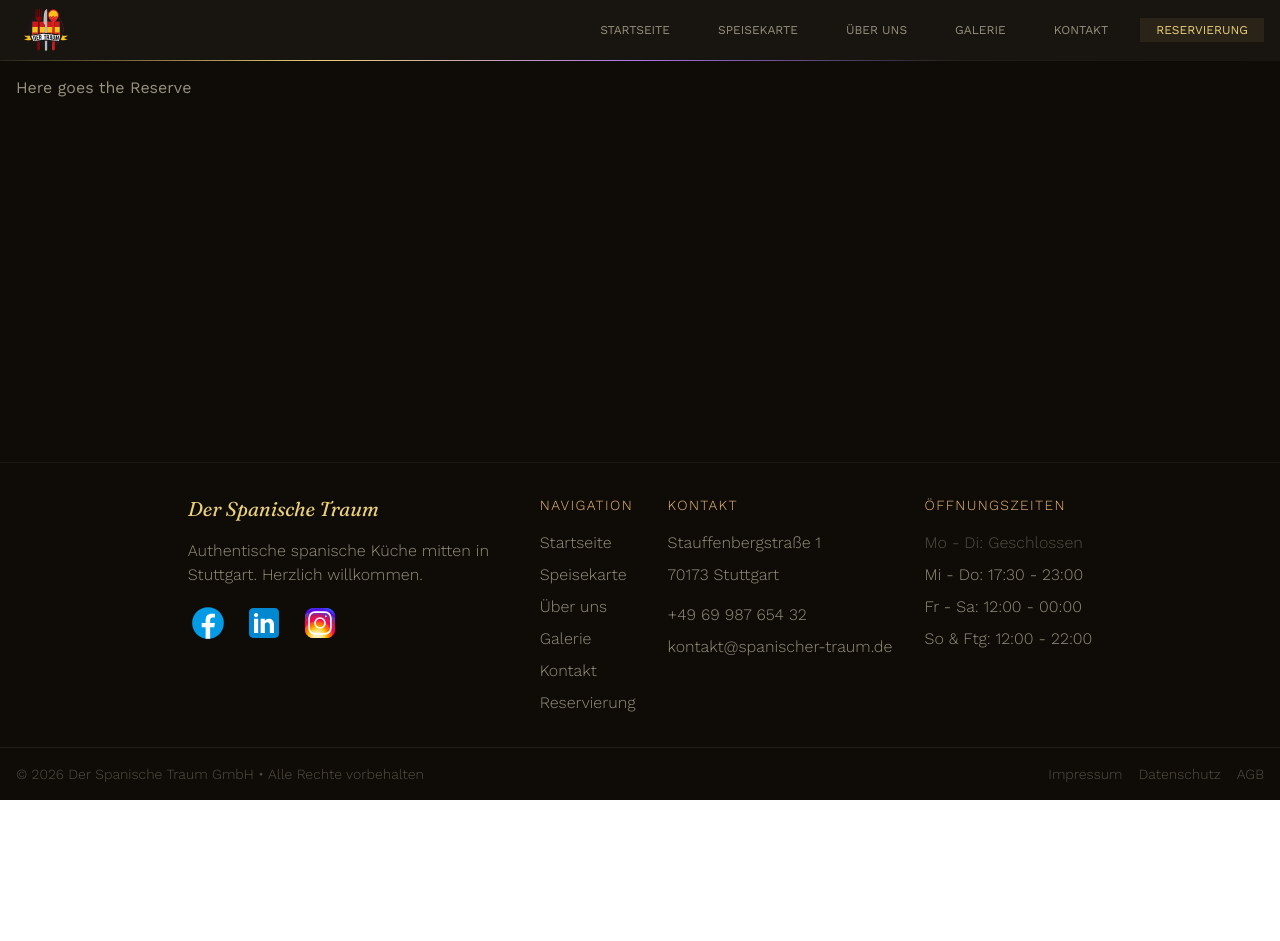
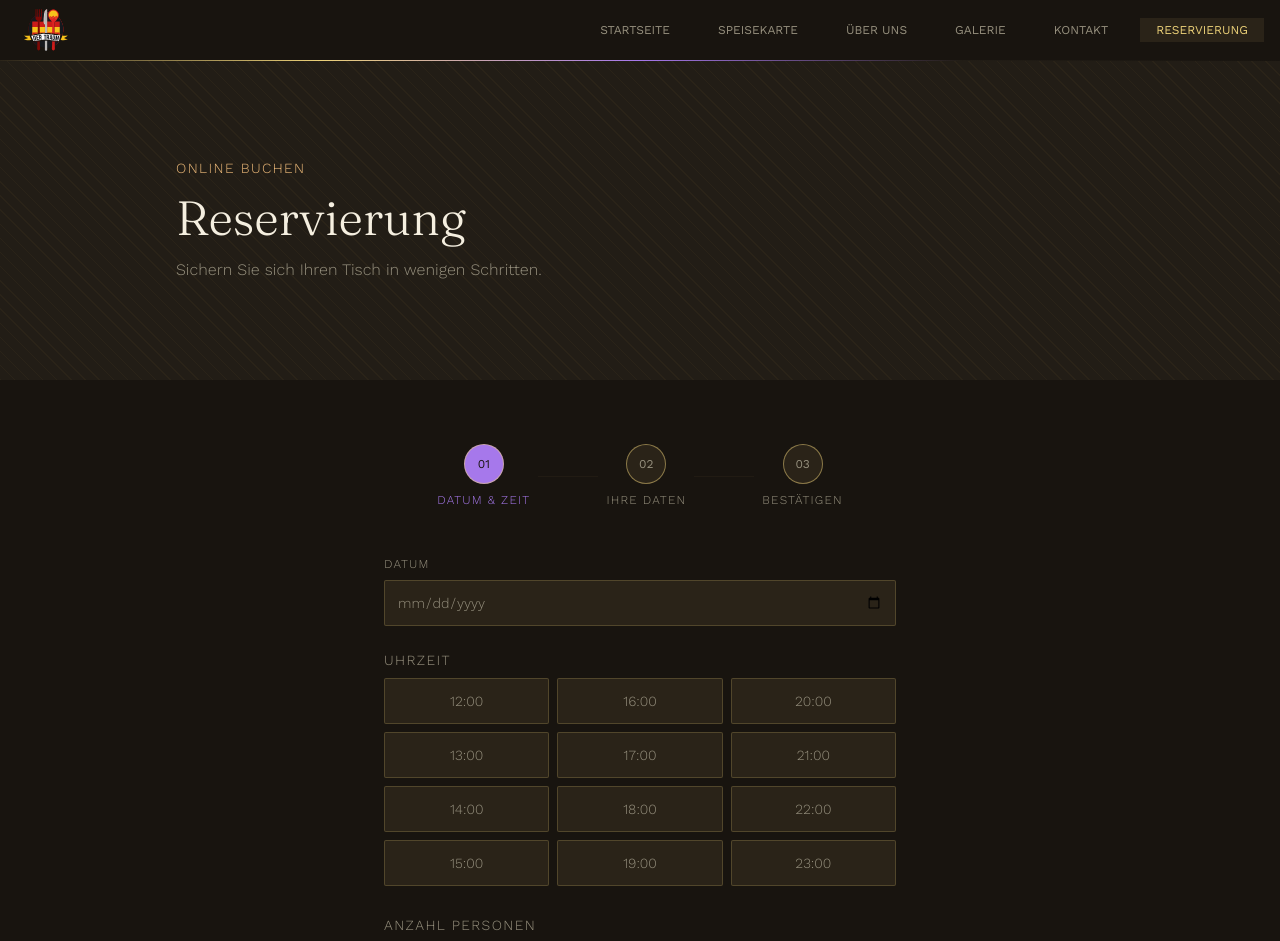
Before and after one commit to adriagomez-syntax/restaurant-page-adria, a React (Vite) app: page /reserve in a window 1280 px wide. Shown: the top 941 px of the page. Before the commit the page ends 800 px from the top, so only its background shows below. Built offline with nearby package versions, Linux system fonts and the light colour scheme.

Commit message:
Reserve page phase 1

```diff
--- a/src/assets/data.js
+++ b/src/assets/data.js
@@ -9,9 +9,24 @@
 
 export const openingHours = [
 	{ day: "Mo - Di", hoursBegin: "", hoursEnd: "", isOpen: false },
-	{ day: "Mi - Do", hoursBegin: "17:30", hoursEnd: "23:00", isOpen: true },
+	{ day: "Mi - Do", hoursBegin: "18:00", hoursEnd: "23:00", isOpen: true },
 	{ day: "Fr - Sa", hoursBegin: "12:00", hoursEnd: "00:00", isOpen: true },
 	{ day: "So & Ftg", hoursBegin: "12:00", hoursEnd: "22:00", isOpen: true },
+]
+
+export const reserveHours = [
+	{ hour: "12:00", exclusion: ["Mo", "Di", "Mi", "Do"] },
+	{ hour: "13:00", exclusion: ["Mo", "Di", "Mi", "Do"] },
+	{ hour: "14:00", exclusion: ["Mo", "Di", "Mi", "Do"] },
+	{ hour: "15:00", exclusion: ["Mo", "Di", "Mi", "Do"] },
+	{ hour: "16:00", exclusion: ["Mo", "Di", "Mi", "Do"] },
+	{ hour: "17:00", exclusion: ["Mo", "Di", "Mi", "Do"] },
+	{ hour: "18:00", exclusion: ["Mo", "Di"] },
+	{ hour: "19:00", exclusion: ["Mo", "Di"] },
+	{ hour: "20:00", exclusion: ["Mo", "Di"] },
+	{ hour: "21:00", exclusion: ["Mo", "Di"] },
+	{ hour: "22:00", exclusion: ["Mo", "Di", "So", "Ftg"] },
+	{ hour: "23:00", exclusion: ["Mo", "Di", "Mi", "Do", "So", "Ftg"] },
 ]
 
 export const contactInfo = {
--- /dev/null
+++ b/src/components/common/utils/button/ButtonSelection.jsx
@@ -0,0 +1,14 @@
+import Button from "./Button";
+
+export default function ButtonSelection({ className = "", onClick = null, children }) {
+	const active = false;
+	const finalClass = className + " " +
+		(active ? "bg-accent-1 text-background" : "bg-background-card text-text") + " " +
+		"text-center text-sm font-light border border-accent-1/20 rounded-xs p-3"
+
+	return (
+		<Button type="click" className={ finalClass } onClick={ onClick }>
+			{ children }
+		</Button>
+	)
+}
--- /dev/null
+++ b/src/components/pages/reserve/HeroReserveSection.jsx
@@ -0,0 +1,14 @@
+import Hero from "../../common/hero/Hero";
+import SloganText from "../../common/hero/SloganText";
+import WelcomeText from "../../common/hero/WelcomeText";
+import TitleHighlight from "../../common/utils/TitleHighlight";
+
+export default function HeroReserveSection() {
+	return (
+		<Hero>
+			<TitleHighlight>Online Buchen</TitleHighlight>
+			<SloganText>Reservierung</SloganText>
+			<WelcomeText>Sichern Sie sich Ihren Tisch in wenigen Schritten.</WelcomeText>
+		</Hero>
+	)
+}
--- /dev/null
+++ b/src/components/pages/reserve/form/FormReserveProgress.jsx
@@ -0,0 +1,28 @@
+import FormReserveProgressNumber from "./FormReserveProgressNumber";
+
+export default function FormReserveProgress() {
+	const n = 3;
+	const current = 0;
+	const titles = [
+		"Datum & Zeit",
+		"Ihre Daten",
+		"Bestätigen"
+	]
+
+	return (
+		<ul className="flex gap-2 justify-center items-center">
+			{Array.from({ length: n }, (_, index) => (
+				<div key={ index } className="flex gap-2">
+					<FormReserveProgressNumber number={ index >= current ? index + 1 : -1 }
+						filledClass={ (index === current ? "text-background bg-accent-2" : (index < current ? "text-background bg-accent-1" : "text-text bg-background-card")) }
+						title={ titles[index] }
+						titleColor={ (index === current ? "text-accent-2" : (index < current ? "text-accent-1" : "text-text")) } />
+					{ index < n - 1 ?
+						<div className={"w-15 h-0 my-auto border-t" + " " + (index < current ? "border-accent-1" : "border-background-card/50") }></div>
+						: ""
+					}
+				</div>
+			))}
+		</ul>
+	)
+}
--- /dev/null
+++ b/src/components/pages/reserve/form/FormReserveProgressNumber.jsx
@@ -0,0 +1,15 @@
+import { FaCheck } from "react-icons/fa";
+import TitleHighlight from "../../../common/utils/TitleHighlight";
+
+export default function FormReserveProgressNumber({ number, title, filledClass = "", titleColor = "" }) {
+	const finalClass = filledClass + " " + "flex justify-center items-center size-10 rounded-full border border-accent-1/50 p-4";
+
+	return (
+		<li className="flex flex-col gap-2 items-center">
+			<div className={finalClass}>
+				<p className="text-xs">{ number > -1 ? number.toString().padStart(2, '0') : <FaCheck /> }</p>
+			</div>
+			<TitleHighlight className={ "text-xs text-center" } color={ titleColor }>{ title }</TitleHighlight>
+		</li>
+	)
+}
--- /dev/null
+++ b/src/components/pages/reserve/form/FormReserveSection.jsx
@@ -0,0 +1,14 @@
+import SectionWidth from "../../../common/utils/SectionWidth";
+import FormReserveProgress from "./FormReserveProgress";
+import FormReservePhase1 from "./Phase1/FormReservePhase1";
+
+export default function FormReserveSection() {
+	return (
+		<SectionWidth classNameParent="bg-background py-16" className="w-full flex justify-center items-center">
+			<form className="w-full md:w-[40vw]">
+				<FormReserveProgress />
+				<FormReservePhase1 />
+			</form>
+		</SectionWidth>
+	)
+}
--- /dev/null
+++ b/src/components/pages/reserve/form/Phase1/FormReservePhase1.jsx
@@ -0,0 +1,15 @@
+import FormReservePhase1Hour from "./FormReservePhase1Hour";
+import FormReservePhase1Date from "./FormReservePhase1Date";
+import FormReservePhase1Diners from "./FormReservePhase1Diners";
+import FilledButton from "../../../../common/utils/button/FilledButton";
+
+export default function FormReservePhase1() {
+	return (
+		<div className="flex flex-col gap-6 mt-12">
+			<FormReservePhase1Date />
+			<FormReservePhase1Hour />
+			<FormReservePhase1Diners />
+			<FilledButton className="bg-accent-2 text-background mt-4">Weiter</FilledButton>
+		</div>
+	)
+}
--- /dev/null
+++ b/src/components/pages/reserve/form/Phase1/FormReservePhase1Date.jsx
@@ -0,0 +1,11 @@
+import Input from "../../../../common/utils/Input";
+import TitleHighlight from "../../../../common/utils/TitleHighlight";
+
+export default function FormReservePhase1Date() {
+	return (
+		<div className="flex flex-col gap-2">
+			<TitleHighlight className="text-text text-xs">Datum</TitleHighlight>
+			<Input type="date" />
+		</div>
+	)
+}
--- /dev/null
+++ b/src/components/pages/reserve/form/Phase1/FormReservePhase1Diners.jsx
@@ -0,0 +1,17 @@
+import ButtonSelection from "../../../../common/utils/button/ButtonSelection";
+import TitleHighlight from "../../../../common/utils/TitleHighlight";
+
+export default function FormReservePhase1Diners() {
+	const n = 8;
+
+	return (
+		<div className="flex flex-col gap-2">
+			<TitleHighlight className="text-text text-sm">Anzahl Personen</TitleHighlight>
+			<div className="flex gap-2 justify-between">
+				{Array.from({ length: n }, (_, index) => (
+					<ButtonSelection className="w-full">{ (index + 1) + (index === n - 1 ? "+" : "") }</ButtonSelection>
+				))}
+			</div>
+		</div>
+	)
+}
--- /dev/null
+++ b/src/components/pages/reserve/form/Phase1/FormReservePhase1Hour.jsx
@@ -0,0 +1,20 @@
+import ButtonSelection from "../../../../common/utils/button/ButtonSelection";
+import TitleHighlight from "../../../../common/utils/TitleHighlight";
+import { reserveHours } from "../../../../../assets/data";
+
+export default function FormReservePhase1Hour() {
+	return (
+		<div className="flex flex-col gap-2">
+			<TitleHighlight className="text-text text-sm">Uhrzeit</TitleHighlight>
+			<ul className="columns-3 gap-2 space-y-2">
+				{
+					reserveHours.map((hour, index) => (
+						<li key={ index }>
+							<ButtonSelection className="w-full">{ hour.hour }</ButtonSelection>
+						</li>
+					))
+				}
+			</ul>
+		</div>
+	)
+}
--- a/src/pages/ReservePage.jsx
+++ b/src/pages/ReservePage.jsx
@@ -1,9 +1,12 @@
 import Main from "../components/common/utils/Main";
+import FormReserveSection from "../components/pages/reserve/form/FormReserveSection";
+import HeroReserveSection from "../components/pages/reserve/HeroReserveSection";
 
 export default function ReservePage() {
 	return (
 		<Main>
-			<p className="text-text mt-15 p-4">Here goes the Reserve</p>
+			<HeroReserveSection />
+			<FormReserveSection />
 		</Main>
 	)
 }
```
